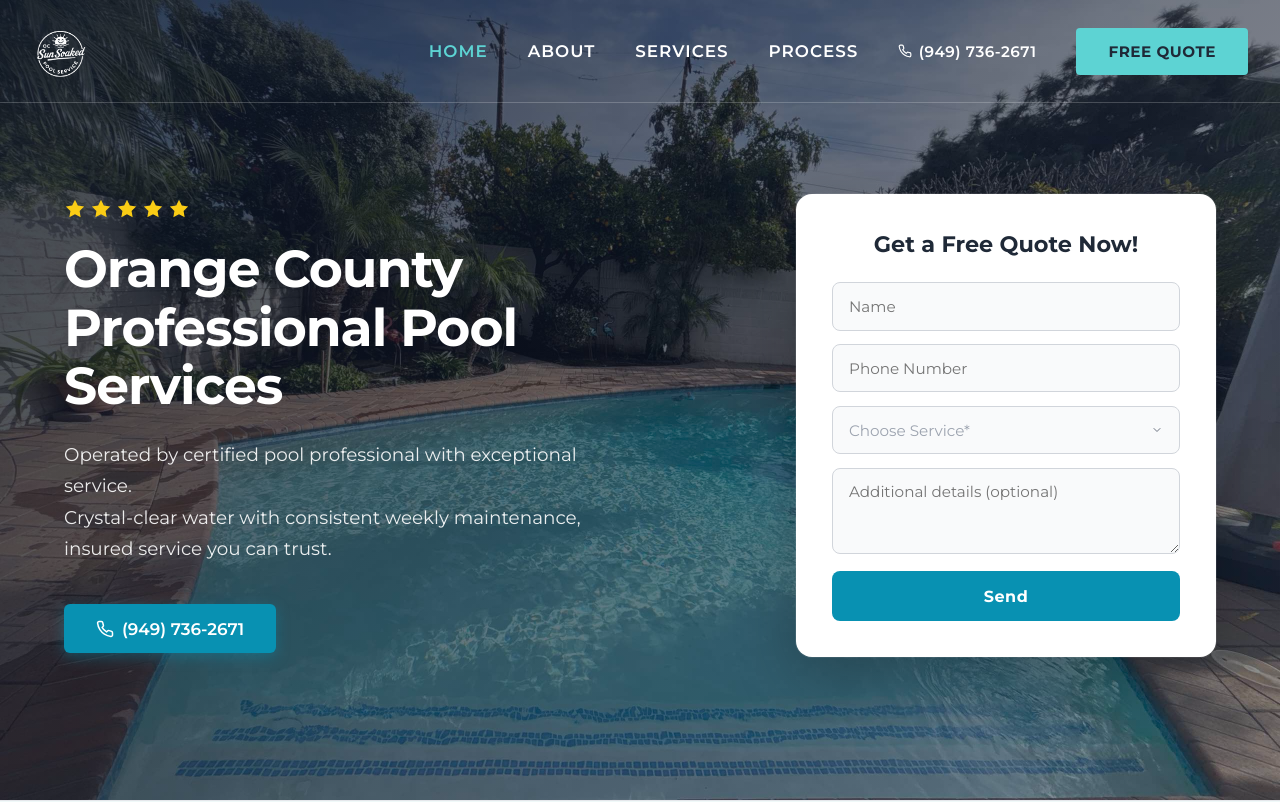
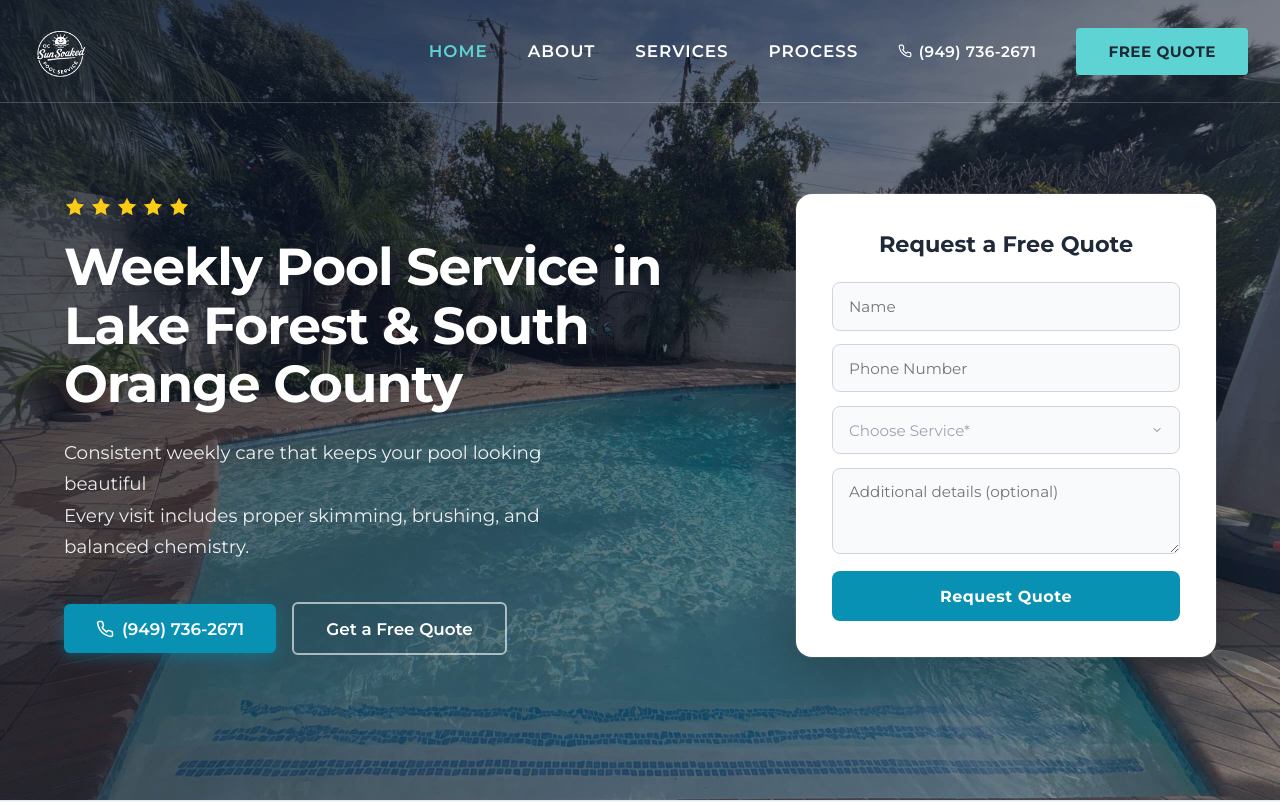
Before and after one commit to LuisCerecer/SunSoakeedPools, a React (Vite) app: page / in a window 1280 px wide. Shown: the top 802 px of the page. Built offline with nearby package versions, Linux system fonts and the light colour scheme; the HTML template or start-up script is replaced by a standard one.

Commit message:
Copy changes_2

```diff
--- a/src/components/Hero.jsx
+++ b/src/components/Hero.jsx
@@ -150,7 +150,7 @@ export default function Hero() {
               letterSpacing: '-0.02em',
               fontFamily: "'Montserrat', sans-serif"
             }}>
-              Orange County Professional Pool Services
+              Weekly Pool Service in Lake Forest &amp; South Orange County
             </h1>
 
             <p style={{
@@ -162,9 +162,9 @@ export default function Hero() {
               maxWidth: '540px',
               fontFamily: "'Montserrat', sans-serif"
             }}>
-              Operated by certified pool professional with exceptional service.
+              Consistent weekly care that keeps your pool looking beautiful
               <br />
-              Crystal-clear water with consistent weekly maintenance, insured service you can trust.
+              Every visit includes proper skimming, brushing, and balanced chemistry.
             </p>
 
             <div style={{
@@ -198,11 +198,34 @@ export default function Hero() {
                 </svg>
                 (949) 736-2671
               </a>
+
+              {/* Secondary CTA — Get a Free Quote */}
+              <a
+                href="#hero-quote-form"
+                style={{
+                  backgroundColor: 'transparent',
+                  color: '#fff',
+                  fontSize: 'clamp(0.9rem, 2vw, 1.05rem)',
+                  fontWeight: '600',
+                  padding: '0.9rem 2rem',
+                  border: '2px solid rgba(255, 255, 255, 0.6)',
+                  borderRadius: '6px',
+                  cursor: 'pointer',
+                  transition: 'all 0.2s ease',
+                  textDecoration: 'none',
+                  display: 'inline-flex',
+                  alignItems: 'center',
+                  gap: '0.5rem',
+                  fontFamily: "'Montserrat', sans-serif"
+                }}
+              >
+                Get a Free Quote
+              </a>
             </div>
           </div>
 
           {/* Right side — Quote Form */}
-          <div style={{
+          <div id="hero-quote-form" style={{
             flex: '0 1 420px',
             minWidth: '300px',
             backgroundColor: '#fff',
@@ -218,7 +241,7 @@ export default function Hero() {
               textAlign: 'center',
               fontFamily: "'Montserrat', sans-serif"
             }}>
-              Get a Free Quote Now!
+              Request a Free Quote
             </h2>
 
             <form onSubmit={handleSubmit} style={{ display: 'flex', flexDirection: 'column', gap: '0.85rem' }}>
@@ -410,7 +433,7 @@ export default function Hero() {
                   marginTop: '0.25rem'
                 }}
               >
-                {isSubmitting ? 'Sending...' : 'Send'}
+                {isSubmitting ? 'Sending...' : 'Request Quote'}
               </button>
             </form>
           </div>
```
Also changed, not shown: 1 other file (tests, documents, lock files or other folders).
